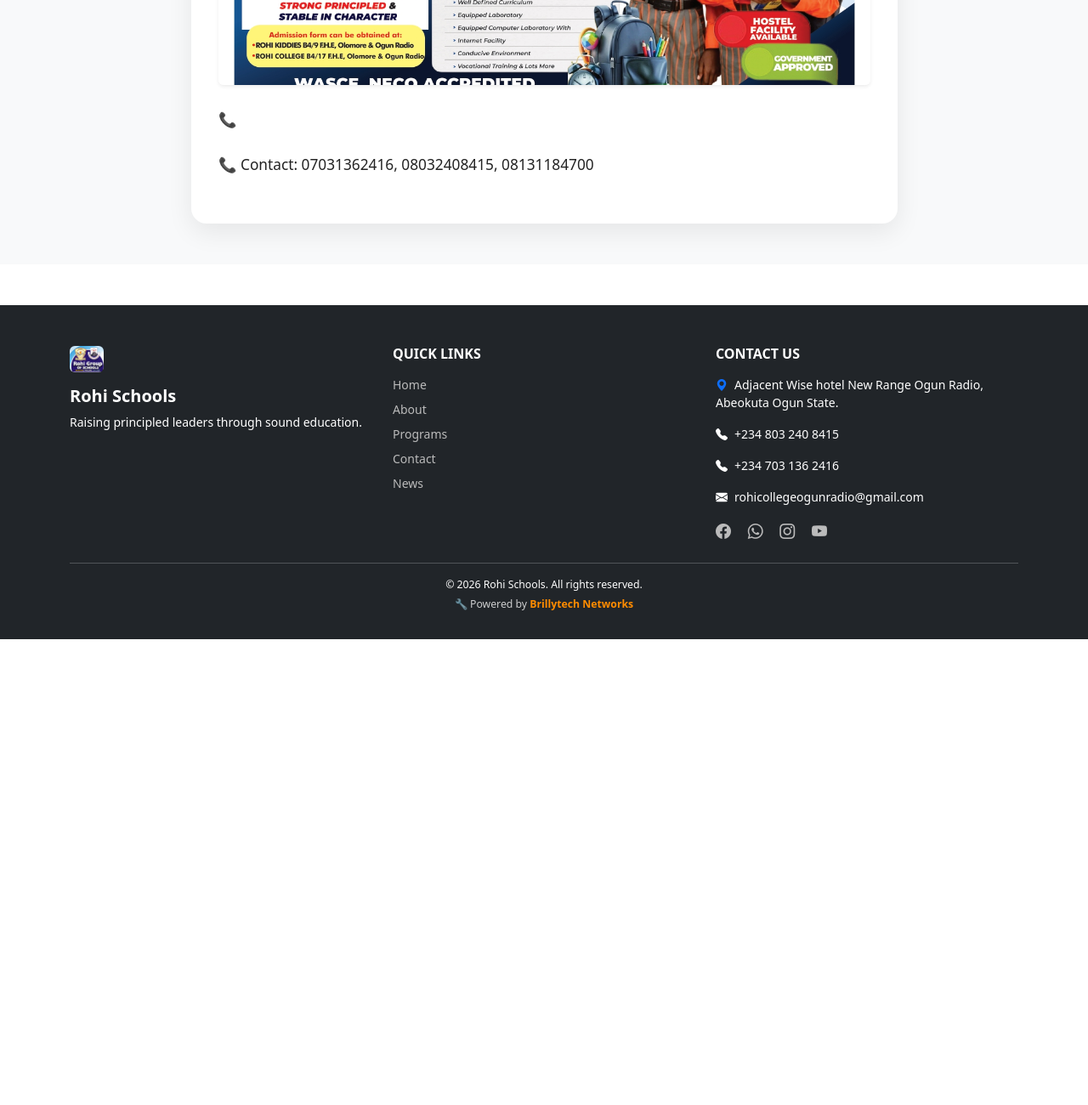
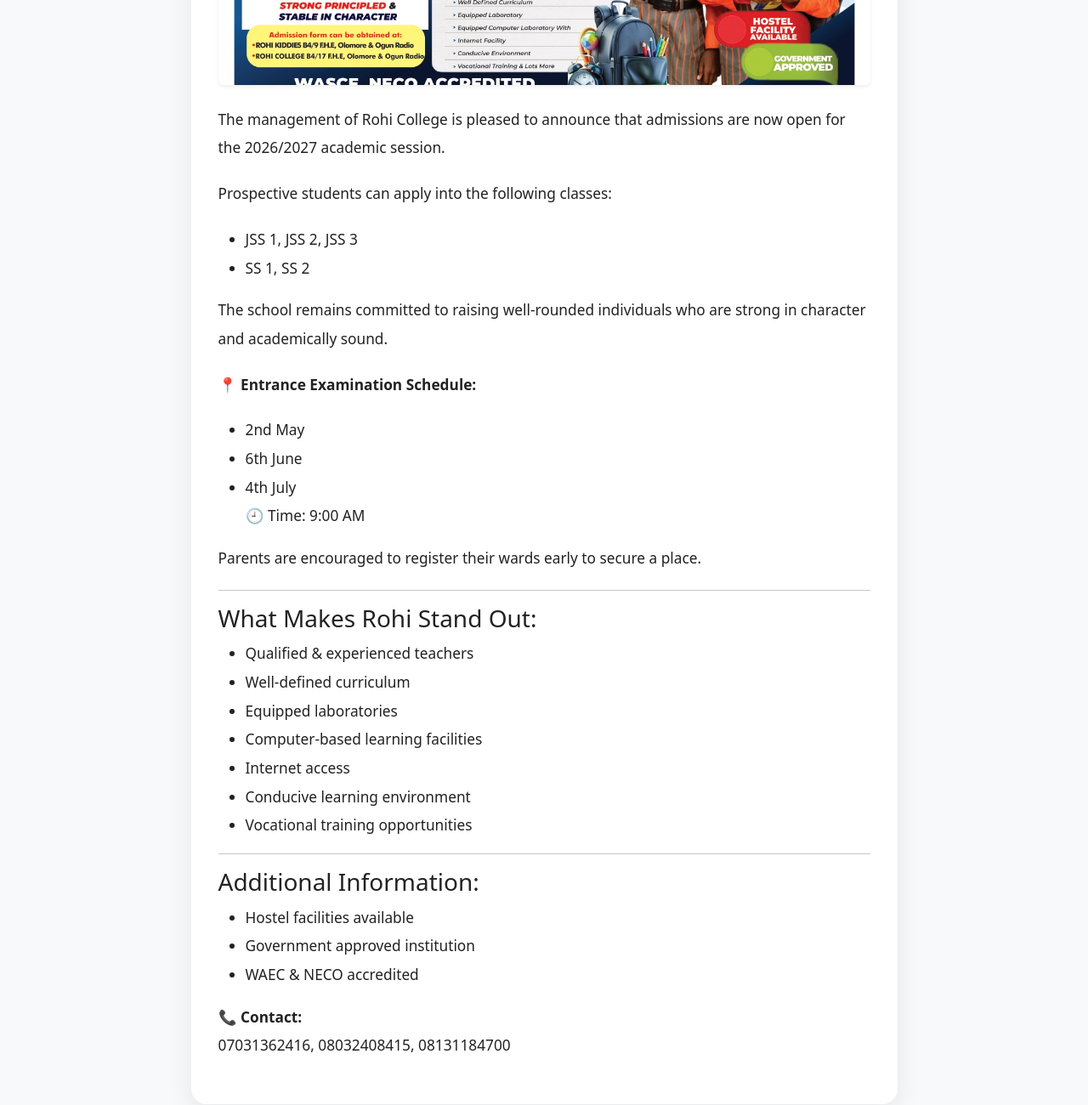
Before and after one commit to Brillytech/rohi-portal, an Eleventy site: page src/posts/🎓-rohi-college-admissions-now-open-for-2026-2027-session.md in a window 1280 px wide. Shown: the part 700-2000 px from the top of the page at 85% size. Before the commit the page ends 1452 px from the top, so only its background shows below. Built offline with nearby package versions, Linux system fonts and the light colour scheme; Eleventy itself is replaced by a stand-in of ours; files that its build step writes are made by us from their sources.

Commit message:
Update News Posts “🎓-rohi-college-admissions-now-open-for-2026-2027-session”

```diff
--- a/src/posts/🎓-rohi-college-admissions-now-open-for-2026-2027-session.md
+++ b/src/posts/🎓-rohi-college-admissions-now-open-for-2026-2027-session.md
@@ -8,6 +8,47 @@ layout: layouts/post.njk
 tags:
   - posts
 ---
-📞
+<!--StartFragment-->
 
-📞 Contact: 07031362416, 08032408415, 08131184700
+The management of Rohi College is pleased to announce that admissions are now open for the 2026/2027 academic session.
+
+Prospective students can apply into the following classes:
+
+* JSS 1, JSS 2, JSS 3
+* SS 1, SS 2
+
+The school remains committed to raising well-rounded individuals who are strong in character and academically sound.
+
+📍 **Entrance Examination Schedule:**
+
+* 2nd May
+* 6th June
+* 4th July\
+  🕘 Time: 9:00 AM
+
+Parents are encouraged to register their wards early to secure a place.
+
+- - -
+
+### What Makes Rohi Stand Out:
+
+* Qualified & experienced teachers
+* Well-defined curriculum
+* Equipped laboratories
+* Computer-based learning facilities
+* Internet access
+* Conducive learning environment
+* Vocational training opportunities
+
+- - -
+
+### Additional Information:
+
+* Hostel facilities available
+* Government approved institution
+* WAEC & NECO accredited
+
+📞 **Contact:**\
+07031362416, 08032408415, 08131184700
+
+<!--EndFragment-->
```
